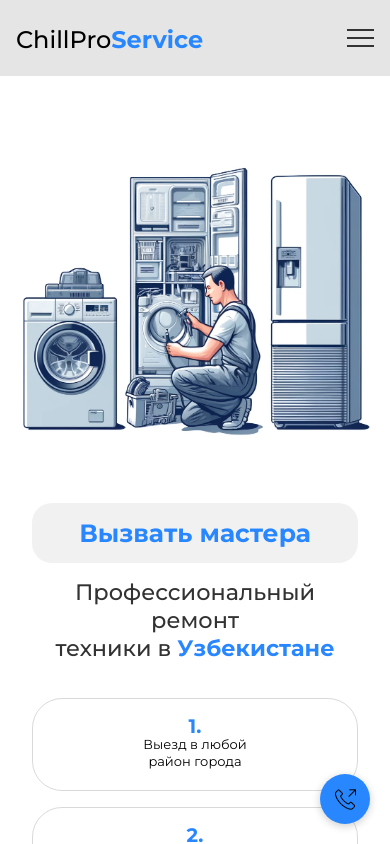
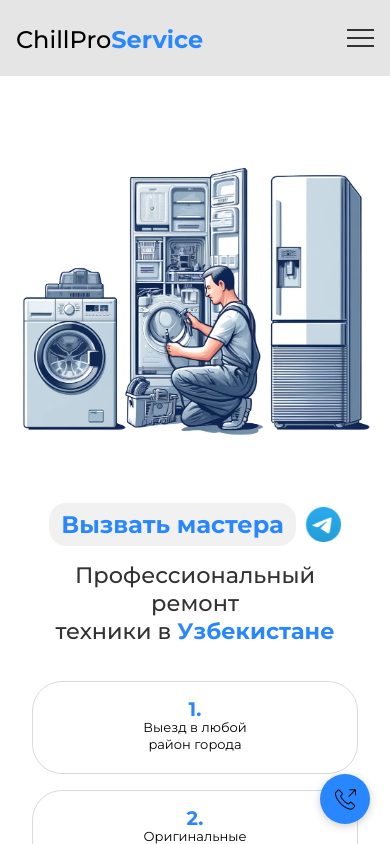
Before and after one commit to cxAbdulloh/ChillPro-Service, a React (Vite) app: page / in a window 390 px wide. Shown: the top 844 px of the page. Built offline with nearby package versions, Linux system fonts and the light colour scheme.

Commit message:
add the new's

```diff
--- a/src/Components/HomePage/HomePage.css
+++ b/src/Components/HomePage/HomePage.css
@@ -23,20 +23,23 @@ section {
 }
 .topHomeTextCall {
     text-align: center;
-    font-size: 25px;
+    font-size: 24px;
     color: #2887ff;
     font-weight: 700;
     background-color: rgba(207, 206, 206, 0.279);
-    border-radius: 20px;
+    border-radius: 17px;
     margin-bottom: 15px;
+    padding: 7px 12px;
     transition: 0.2s ease-in;
     cursor: pointer;
-    padding: 15px 10px;
 }
 .topHomeTextCall:hover {
     transform: scale(1.05);
 }
 .topHomeTextCall {
+    display: none;
+}
+.topContainerImageCall {
     display: none;
 }
 @media (max-width: 568px) {
@@ -90,10 +93,27 @@ h2 {
 .homeBtn {
     padding-top: 2rem;
 }
-.fadeIn {
-    animation: fadeIn 6s;
+
+.topContainerTextCall {
+    display: flex;
+    align-items: center;
+    justify-content: center;
+    gap: 10px;
 }
-
+.topContainerImageCall {
+    margin-bottom: 14px;
+    width: 35px;
+    height: 35px;
+    cursor: pointer;
+}
+.topContainerImageCall:hover {
+    transform: scale(1.1);
+}
+@media (max-width: 568px) {
+    .topContainerImageCall {
+        display: flex;
+    }
+}
 
 @media (max-width: 800px) {
     .container {
--- a/src/Components/HomePage/HomePage.jsx
+++ b/src/Components/HomePage/HomePage.jsx
@@ -24,7 +24,11 @@ export const HomePage = () => {
     <section>
         <div className="container">
             <div className="leftContainer">
-              <a href="https://t.me/chillpro_uz"><h1 className='topHomeTextCall'>Вызвать мастера</h1></a>
+              <div className="topContainerTextCall">
+                 <a href="tel:+998935754224"><h1 className='topHomeTextCall'>Вызвать мастера</h1></a>
+                 <a href="https://t.me/chillpro_uz"><img src={assets.telegram} alt="" className='topContainerImageCall'/></a>
+              </div>
+
                 <div className="slideInLeft"><h1 className='leftText'>Профессиональный ремонт <br /> техники
                 в <span style={{color:"#2887ff", fontWeight:"bold"}}>Узбекистане</span></h1>
                 <div className="homeContainer">
--- a/src/index.css
+++ b/src/index.css
@@ -42,6 +42,7 @@ a {
 .one,
 .leftText,
 .topHomeTextCall,
+.topContainerImageCall,
 .homeButton {
   animation: slideInLeft 1s ease forwards;
   opacity: 0; /* boshlang‘ich holatda yashirin */
```
